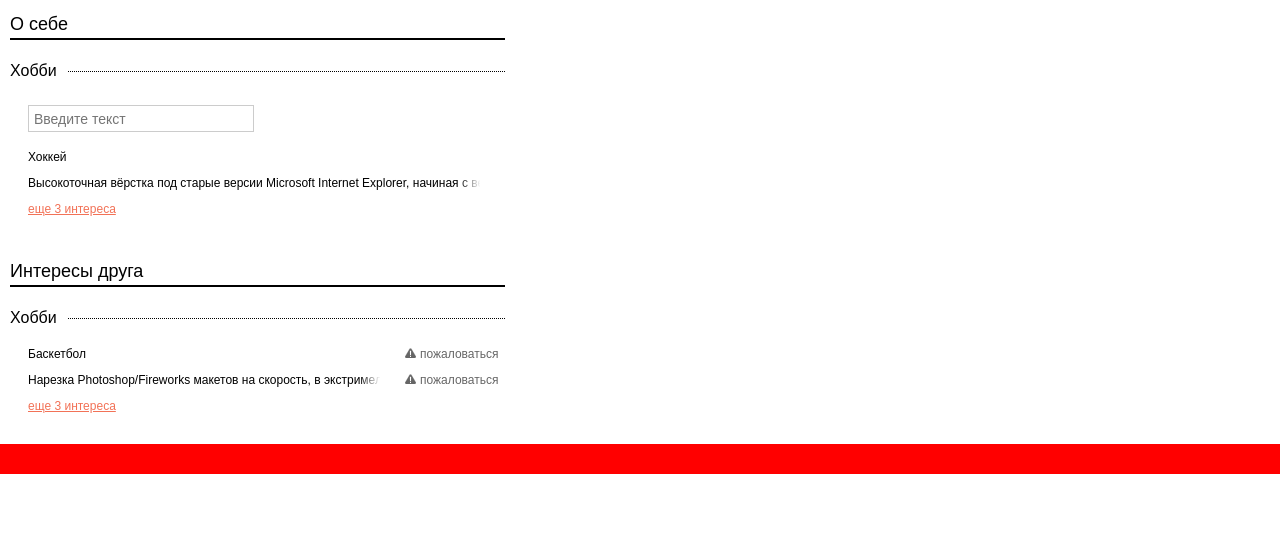
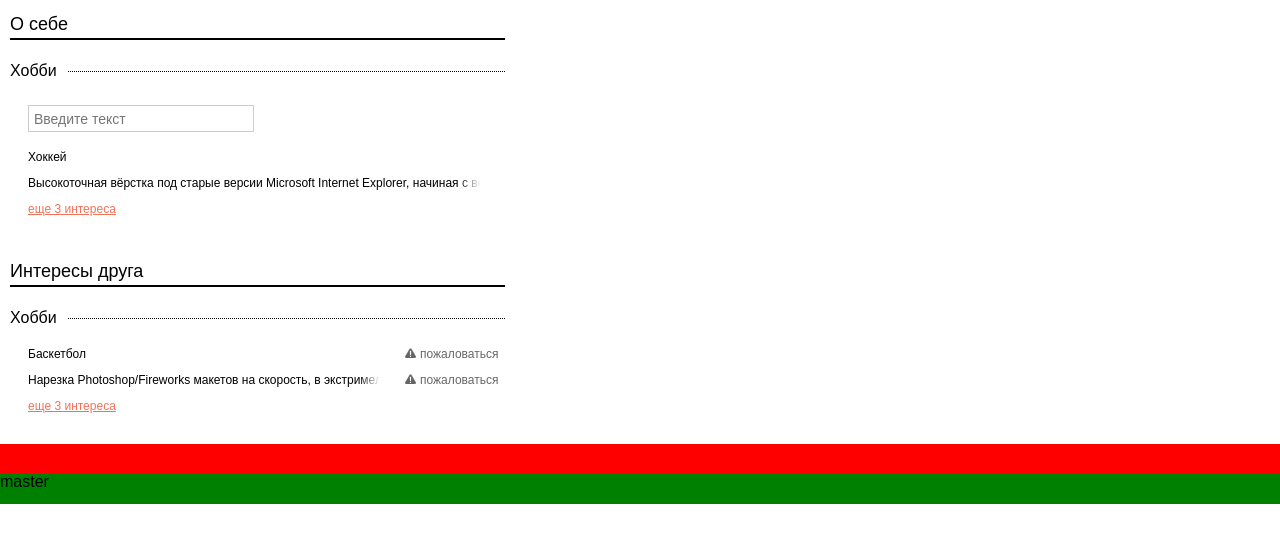
Before and after one commit to kweyjibo/anketa, a plain HTML site: page index.html in a window 1280 px wide. Drawn offline with nearby package versions, Linux system fonts and the light colour scheme.

Commit message:
Commit-02 from test.

```diff
--- a/index.html
+++ b/index.html
@@ -136,6 +136,7 @@
         </section>
 
         <div style="background:red; height: 30px;"></div>
+        <div style="background:green; height: 30px;">master</div>
 
         <script type="text/javascript" src="https://code.jquery.com/jquery-2.1.1.min.js"></script>
         <script type="text/javascript" src="js/main.js"></script>
```
